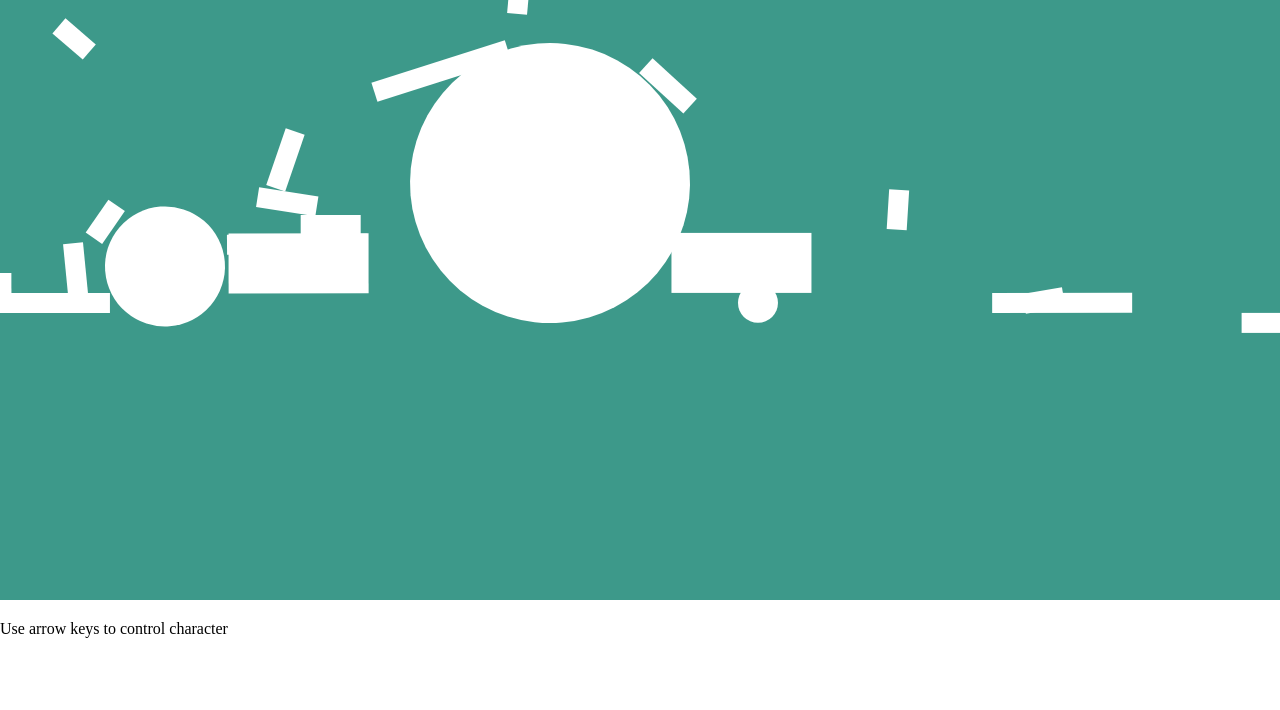
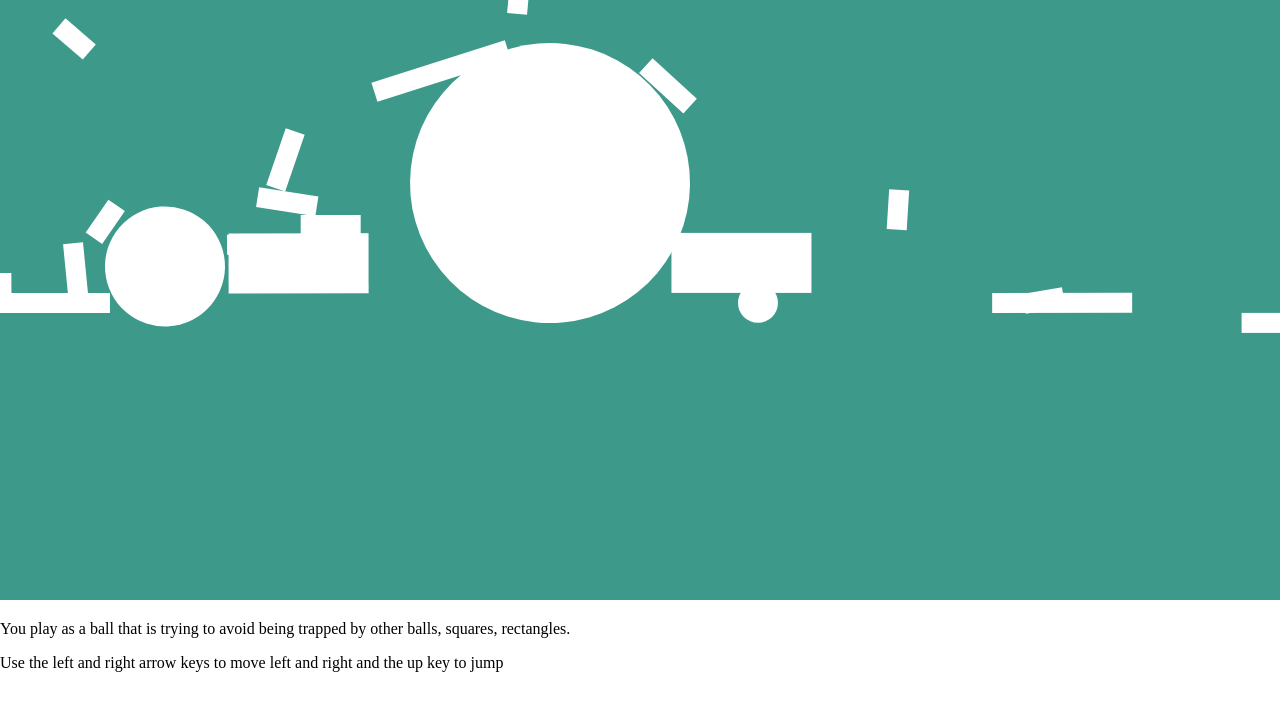
Before and after one commit to roderickjackson-bradley/ball-destroyer, a plain HTML site: page index.html in a window 1280 px wide. Shown: the top 710 px of the page. Drawn offline with Linux system fonts and the light colour scheme; animation ran at ten frames a second.

Commit message:
update the directions on index.html once more

```diff
--- a/index.html
+++ b/index.html
@@ -10,7 +10,8 @@
 
 <body>
         <canvas width="1600" height="600"></canvas>
-        <p>Use arrow keys to control character</p>
+        <p>You play as a ball that is trying to avoid being trapped by other balls, squares, rectangles. </p>
+        <p>Use the left and right arrow keys to move left and right and the up key to jump</p>
 <script>
 
 </script>
```
